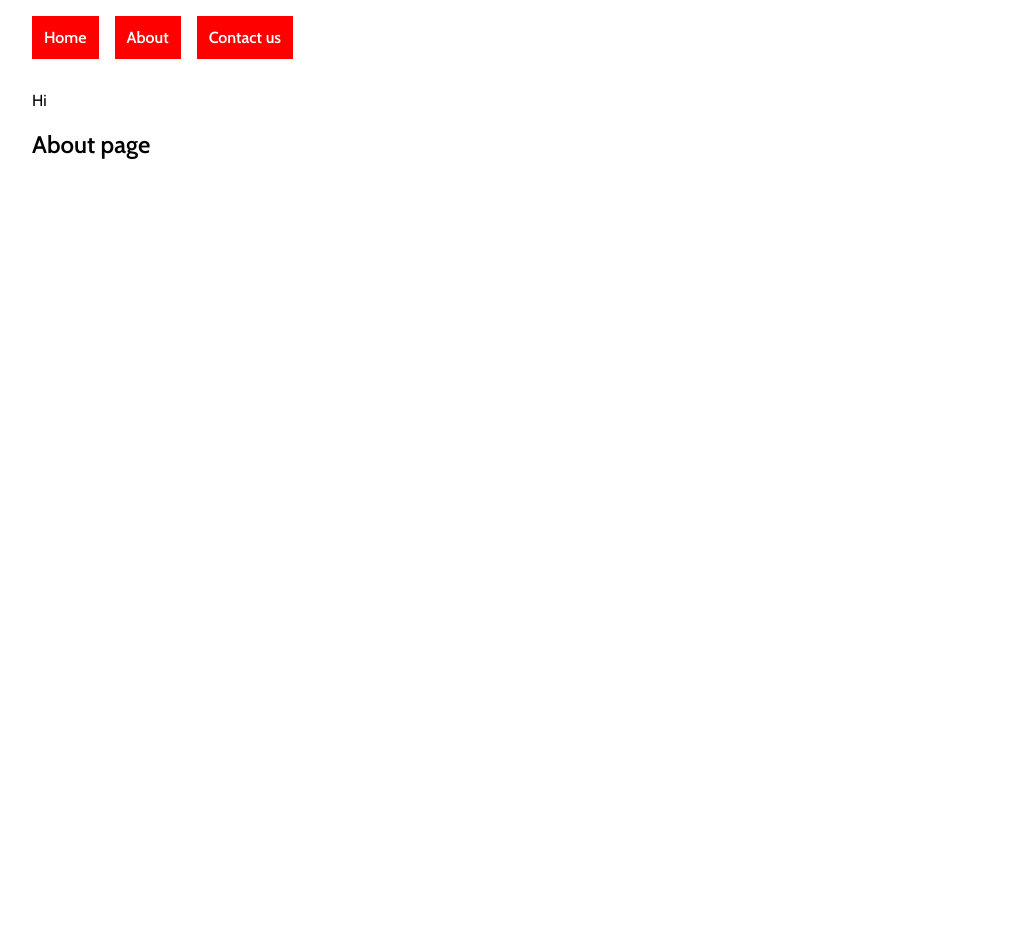
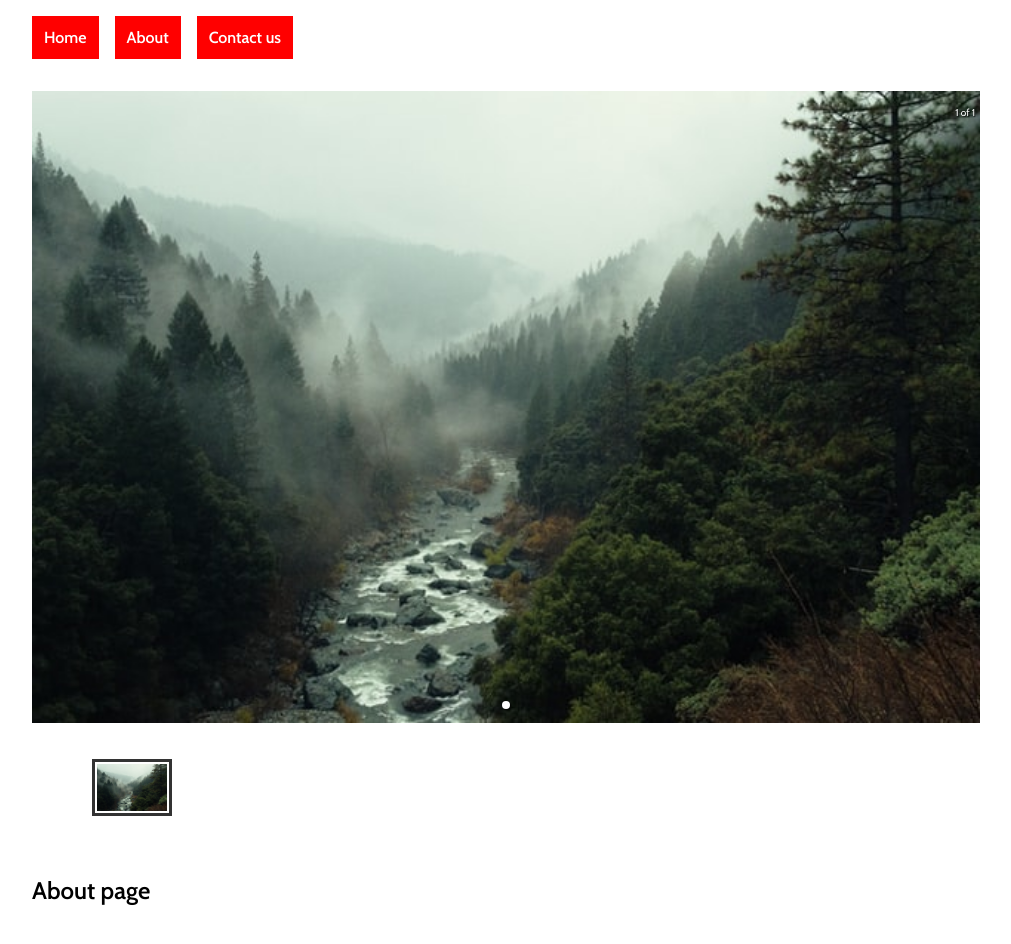
Before and after one commit to jalmendhry/nextjs-contentful, a Next.js app: page /about in a window 1280 px wide. Shown: the part 100-1044 px from the top of the page, without its empty margins (134-1145 px from the left). Before the commit the page ends 800 px from the top, so only its background shows below. Built offline with nearby package versions, Linux system fonts and the light colour scheme.

Commit message:
new ocnfig

```diff
--- a/pages/[page].js
+++ b/pages/[page].js
@@ -5,53 +5,28 @@ import path from 'path';
 import matter from 'gray-matter';
 import marked from 'marked';
 
-// import { Carousel } from 'react-responsive-carousel';
-// import 'react-responsive-carousel/lib/styles/carousel.min.css'; // requires a loader
-
-// import { documentToReactComponents } from '@contentful/rich-text-react-renderer';
+import { Carousel } from 'react-responsive-carousel';
+import 'react-responsive-carousel/lib/styles/carousel.min.css'; // requires a loader
 
 import Layout from '../components/Layout';
-// import { client } from '../utils/client';
 
 const Page = ({ htmlString, data }) => {
-  console.log(htmlString, 'the string');
-  console.log(data, 'the string');
-  // useEffect(() => {
-  //   if (pageData == null) {
-  //     Router.push('404');
-  //   }
-  // }, [pageData]);
-
-  // if (pageData === null) {
-  //   return false;
-  // }
-
-  // const { pageTitle, mainContent, carousel, contentRow } = pageData;
   return (
     <>
-      <Layout pageTitle={data.title}>
-        <p>Hi</p>
-        <div dangerouslySetInnerHTML={{ __html: htmlString }} />
-      </Layout>
-      {/* <Layout pageTitle={pageTitle}>
-        {carousel && carousel.length > 0 && (
-          <Carousel>
-            {carousel.map(({ fields }, index) => {
-              const { file, description } = fields;
-              return (
-                <div key={index}>
-                  <img src={`https:${file.url}`} alt=""></img>
-                  <p className="legend">{description}</p>
-                </div>
-              );
-            })}
-          </Carousel>
-        )}
-        <div className="content-wrapper">
-          {documentToReactComponents(mainContent)}
-        </div>
+      <Layout pageTitle={data.pageTitle}>
+        <Carousel>
+          <div>
+            <img src={data.thumbnail} alt=""></img>
+            {/* <p className="legend">{description}</p> */}
+          </div>
+        </Carousel>
 
-        {contentRow &&
+        <div
+          className="content-wrapper"
+          dangerouslySetInnerHTML={{ __html: htmlString }}
+        />
+
+        {/* {contentRow &&
           contentRow.map(({ fields }, index) => {
             const { content, image } = fields;
 
@@ -63,8 +38,8 @@ const Page = ({ htmlString, data }) => {
                 </div>
               </div>
             );
-          })}
-      </Layout>*/}
+          })} */}
+      </Layout>
     </>
   );
 };
--- a/public/admin/config.yml
+++ b/public/admin/config.yml
@@ -16,3 +16,9 @@ collections:
       - { label: 'Meta Description', name: 'description', widget: 'string' }
       - { label: 'Featured Image', name: 'thumbnail', widget: 'image' }
       - { label: 'Main Content', name: 'content', widget: 'markdown' }
+      - { label: "Carousel", name: "carousel", widget: 'list', summary: "{{fields.image}}", field: { label: Image, name: image, widget: image}
+  # - name: 'carousel'
+  #   label: 'Carousel'
+  #   folder: 'carousels'
+  #   create: true
+  #   fields
```
